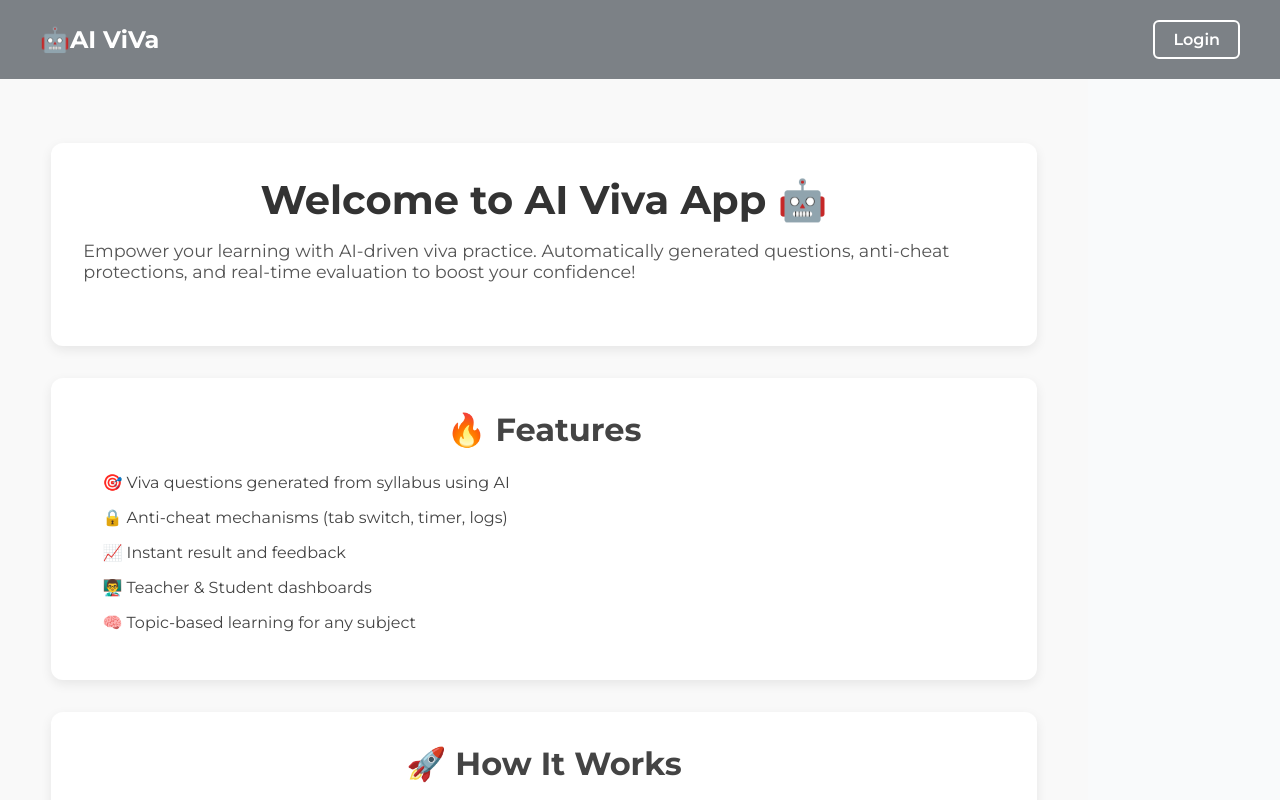
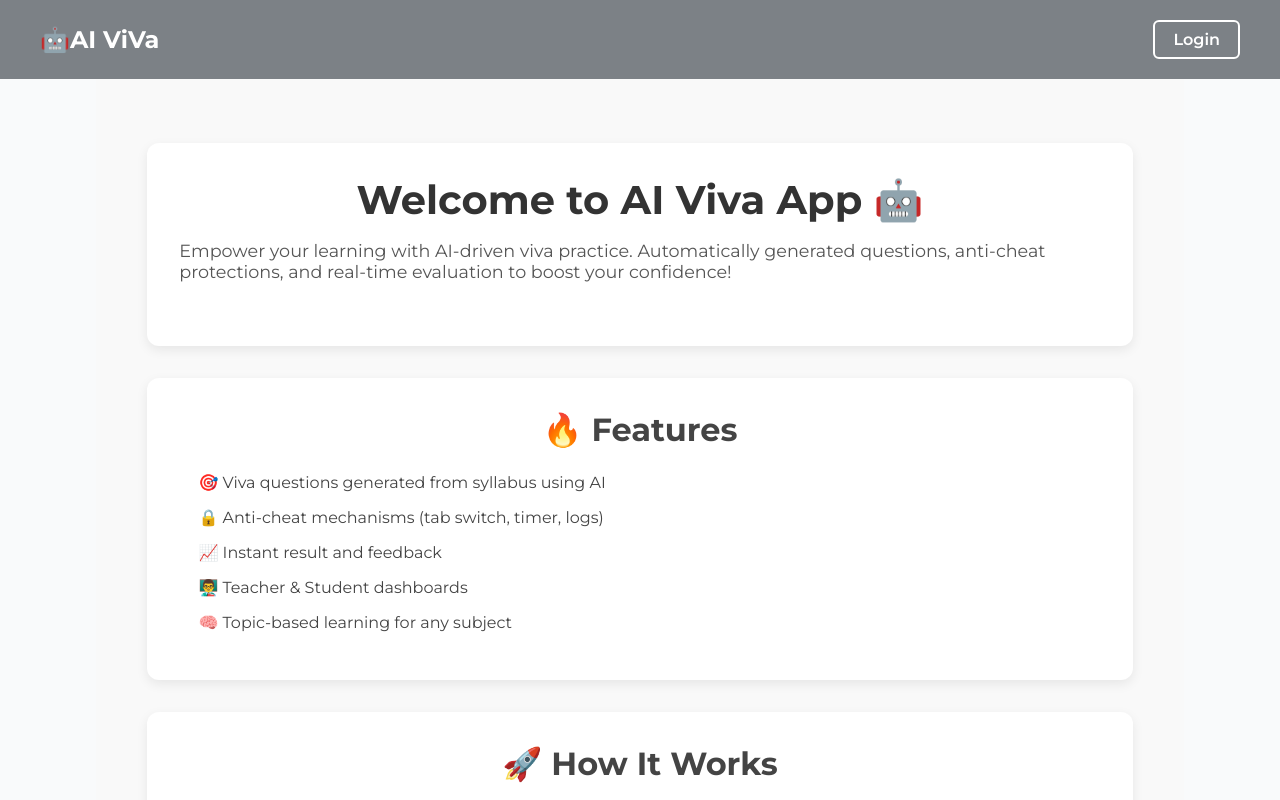
Before and after one commit to Sarbaj/Viva_main, a React (Vite) app in the folder viva-app/: page / in a window 1280 px wide. Shown: the top 800 px of the page. Built offline with nearby package versions, Linux system fonts and the light colour scheme; no server answers; a web font is replaced by a local one.

Commit message:
centerviva

```diff
--- a/viva-app/src/PAGE/Home.jsx
+++ b/viva-app/src/PAGE/Home.jsx
@@ -54,6 +54,7 @@ function FeatureCard({ icon, title, description }) {
   <>
   {userstatus === false ? (
   <>
+  <center>
     <div className="home-container">
       {/* Hero Section */}
       <div className="hero-section">
@@ -129,6 +130,7 @@ function FeatureCard({ icon, title, description }) {
 
       </div>
     </div>
+    </center>
   </>
 ) : (
   ''
```
